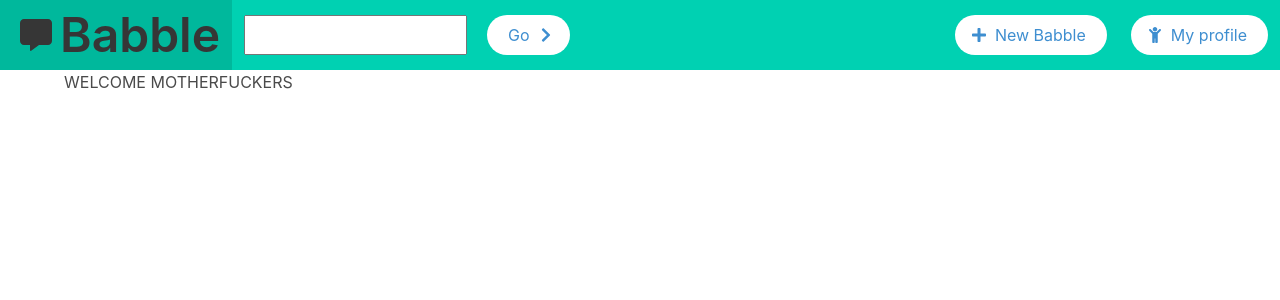
After one commit to GabCh/Babbler, a Flask app: template src/templates/index.html in a window 1280 px wide. The commit adds this page. Shown: the top 300 px of the page. Run offline with Flask 2, Linux system fonts and the light colour scheme; the template is opened without the code that fills it, so the values that code supplies are empty; some libraries are stand-ins or nearby versions.

Commit message:
Ajout d'un layout de base avec une navbar pour toutes les pages.

```diff
--- a/src/app.py
+++ b/src/app.py
@@ -14,16 +14,16 @@ app.config.update(dict(
 
 @app.route('/')
 def main():
-    return 'Bonjour et bienvenue!'
+    return render_template('index.html')
 
 
 @app.route('/search')
 def search_form():
     keyword = request.args.get('keyword')
     if keyword:
-        return render_template('search_results.html', keyword=keyword)
+        return render_template('/partials/search_results.html', keyword=keyword)
     else:
-        return render_template('search.html')
+        return render_template('index.html')
 
 
 @app.route('/login')
--- /dev/null
+++ b/src/templates/index.html
@@ -0,0 +1,6 @@
+{% extends "layout.html" %}
+{% block body %}
+<div>
+    WELCOME MOTHERFUCKERS
+</div>
+{% endblock %}
--- /dev/null
+++ b/src/templates/layout.html
@@ -0,0 +1,82 @@
+<!DOCTYPE html>
+<html>
+<head>
+    <title>Babble</title>
+    <meta charset="utf-8">
+    <meta name="viewport" content="width=device-width, initial-scale=1">
+    <link rel="stylesheet" href="https://cdnjs.cloudflare.com/ajax/libs/bulma/0.6.2/css/bulma.min.css">
+    <script defer src="https://use.fontawesome.com/releases/v5.0.6/js/all.js"></script>
+    {% block head %}{% endblock %}
+</head>
+<body>
+    <header>
+        <nav class="navbar is-primary is-fixed-top" role="navigation">
+            <div class="navbar-brand">
+                <a class="navbar-item" href="/">
+                    <span class="icon is-large">
+                        <i class="fas fa-2x fa-comment-alt has-text-dark"></i>
+                    </span>
+                    <h1 class="title is-1">Babble</h1>
+                </a>
+            </div>
+            <div class="navbar-menu">
+                <div class="navbar-start">
+                    <div class="navbar-item">
+                    <form action="/search" method="GET">
+                        <div class="field is-grouped">
+                            <input style="margin-right:20px;" type="text" name="keyword">
+                            <a class="button is-info is-rounded is-inverted">
+                                <span>Go</span>
+                                <span class="icon">
+                                    <i class="fas fa-chevron-right"></i>
+                                </span>
+                            </a>
+                        </div>
+                    </form>
+                </div>
+                </div>
+                <div class="navbar-end">
+                    {% if session.logged_in %}
+                        <div class="navbar-item">
+                            <a class="button is-info is-rounded" href="/login">
+                                <span class="icon">
+                                    <i class="fas fa-user"></i>
+                                </span>
+                                <span>Login</span>
+                            </a>
+                        </div>
+                        <div class="navbar-item">
+                            <a class="button is-info is-rounded" href="/register">
+                                <span class="icon">
+                                    <i class="fas fa-user-plus"></i>
+                                </span>
+                                <span>Register</span>
+                            </a>
+                        </div>
+                    {% else %}
+                        <div class="navbar-item">
+                            <a class="button is-info is-inverted is-rounded" href="/newbabble">
+                                <span class="icon">
+                                    <i class="fas fa-plus"></i>
+                                </span>
+                                <span>New Babble</span>
+                            </a>
+                        </div>
+                        <div class="navbar-item">
+                            <a class="button is-info is-inverted is-rounded" href="/myprofile">
+                                <span class="icon">
+                                    <i class="fas fa-child"></i>
+                                </span>
+                                <span>My profile</span>
+                            </a>
+                        </div>
+                    {% endif %}
+                </div>
+            </div>
+        </nav>
+    </header>
+    <div class="container" style="top: 70px;">
+        {% block body %}{% endblock %}
+    </div>
+</body>
+</html>
--- /dev/null
+++ b/src/templates/partials/login.html
@@ -0,0 +1 @@
+{% extends 'layout.html' %}
--- a/src/templates/partials/search.html
+++ /dev/null
@@ -1,6 +0,0 @@
-{% extends "app.html" -%}
-{% block content -%}
-<form action="/search" method="GET">
-    <input type="text" name="keyword"><button>Go</button>
-</form>
-{%- endblock content %}
--- a/src/templates/partials/search_results.html
+++ b/src/templates/partials/search_results.html
@@ -1,5 +1,5 @@
-{% extends "app.html" -%}
-{% block content -%}
+{% extends "layout.html" %}
+{% block content %}
 <form action="/search" method="GET">
     {% if keyword %}
         <input type="text" value="{{ keyword }}" name="keyword"><button>Go</button>
@@ -14,4 +14,4 @@
         <h1>placeholder</h1>
     {% endif %}
 </div>
-{%- endblock content %}
+{% endblock %}
```
Also changed, not shown: data/babblerdb.py (+9 -1 lines), primes.py (deleted, +0 -16 lines), src/templates/app.html (deleted, +0 -14 lines), src/templates/login.html (deleted, +0 -10 lines).
